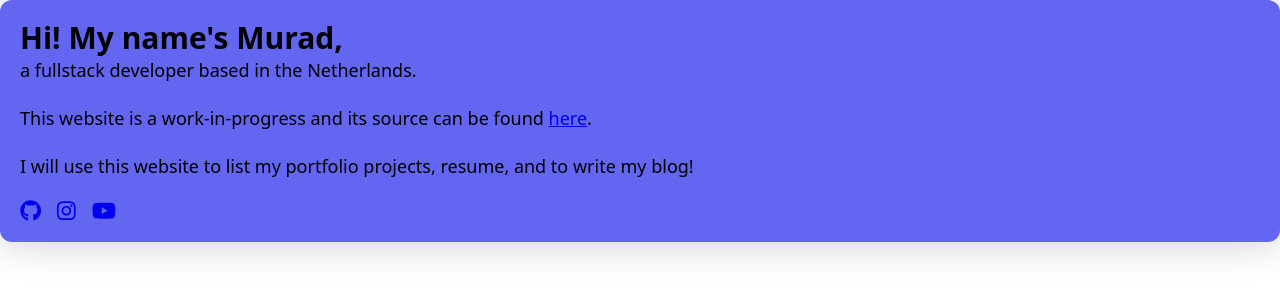
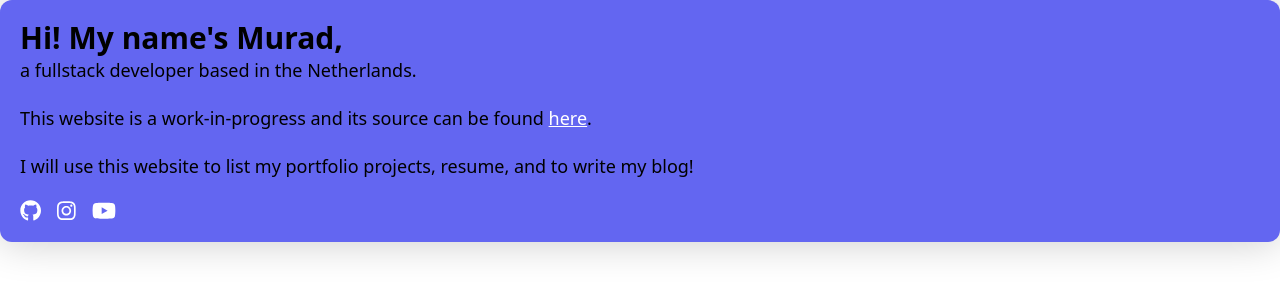
Before and after one commit to muradbu/muradbuyukasik.com, a Next.js app: page / in a window 1280 px wide. Shown: the top 300 px of the page. Built offline with nearby package versions, Linux system fonts and the light colour scheme.

Commit message:
Link color hotfix

```diff
--- a/styles/theme.css
+++ b/styles/theme.css
@@ -13,6 +13,10 @@ blockquote, dd, dl, figure, h1, h2, h3, h4, h5, h6, hr, p, pre {
     margin: 0;
 }
 
+a {
+    color: #fff;
+}
+
 a:visited {
     color: #fff;
 }
```
